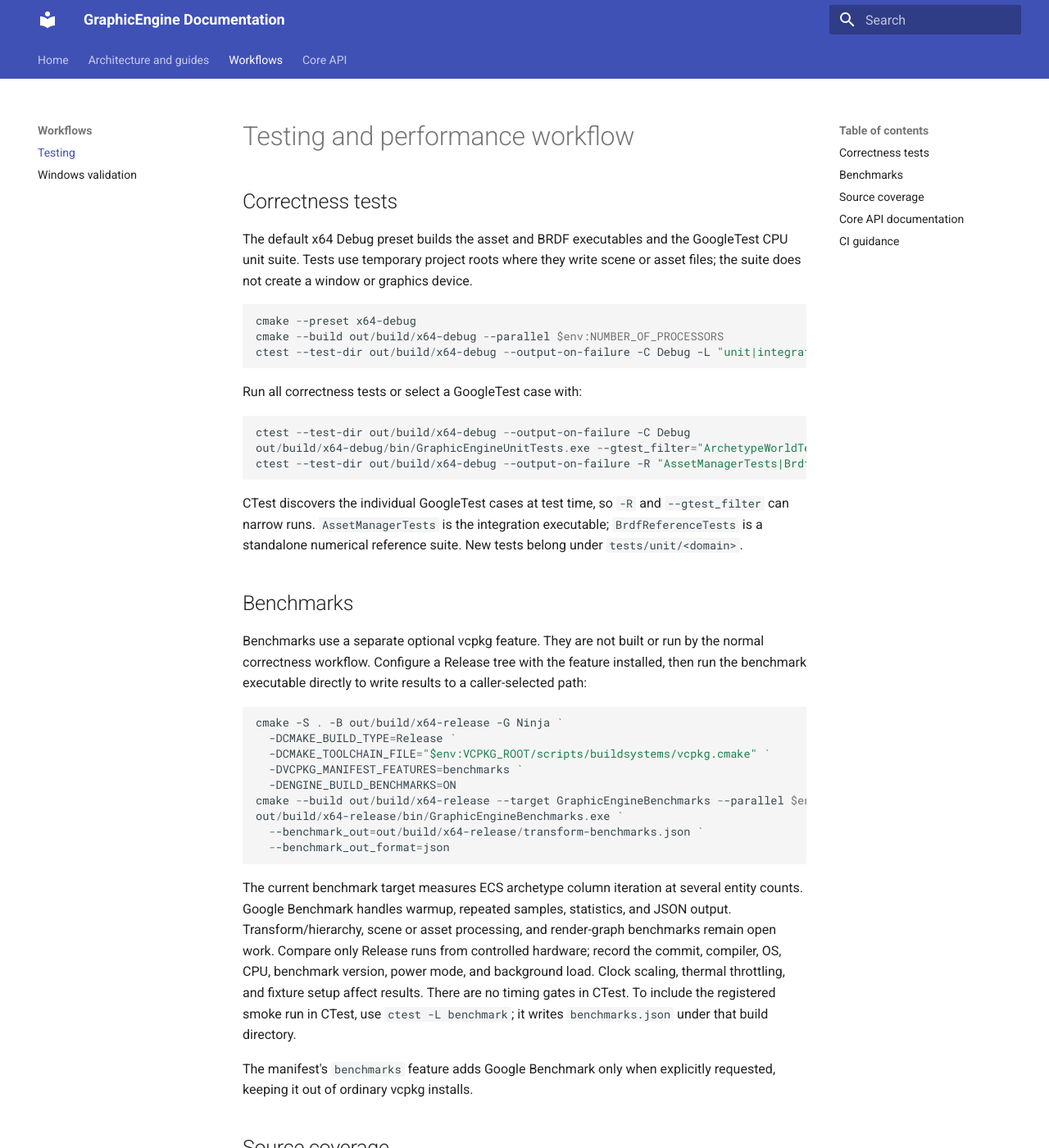
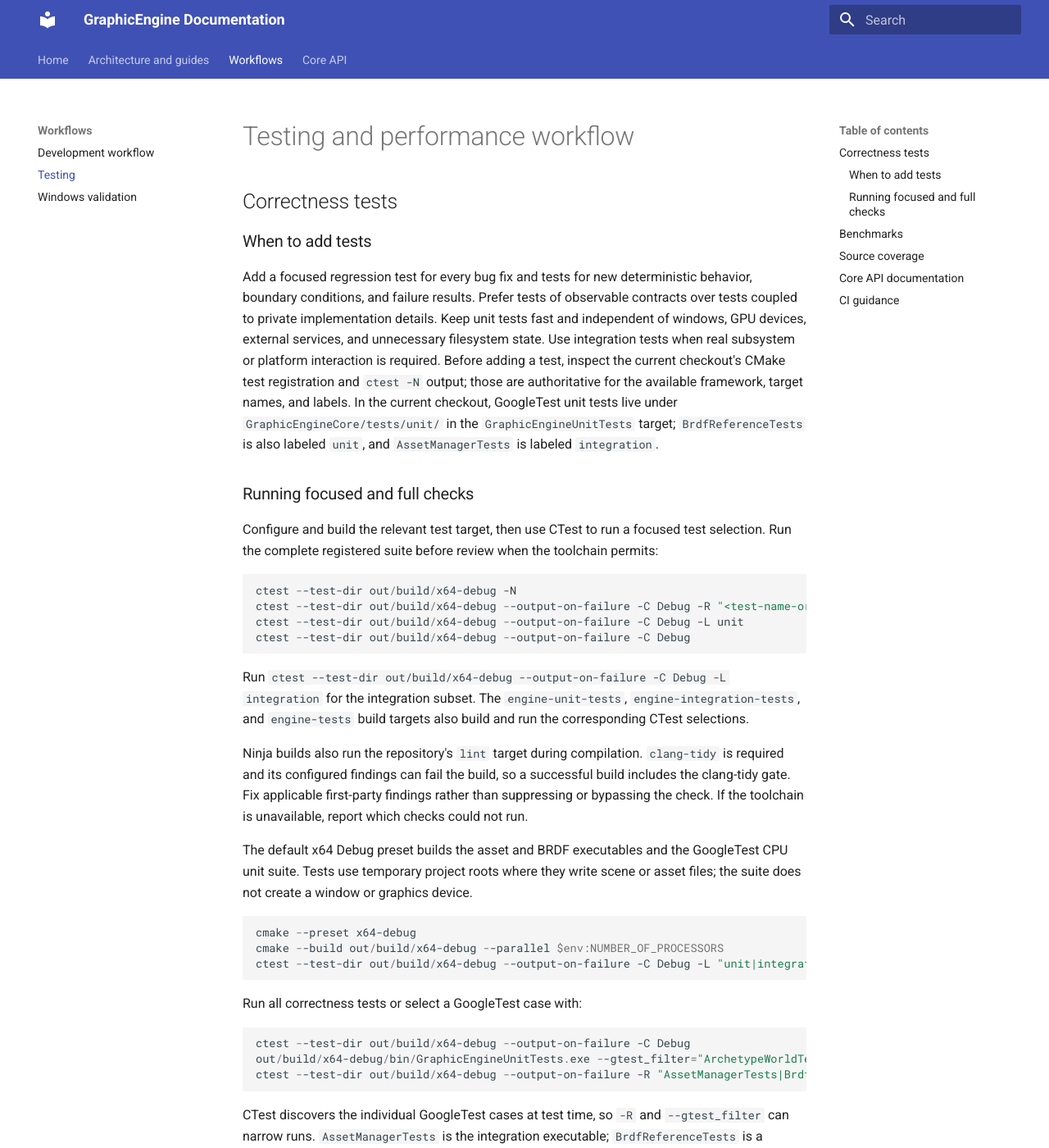
Before and after one commit to JGolaszewski/GrpahicEngine, an MkDocs documentation site: the page built from docs/testing.md, in a window 1280 px wide and 1400 px high. Shown: the whole window at 82% size. Built offline with MkDocs 1.6.1 and Material for MkDocs 9.7.7, drawn with Linux system fonts in a browser that asks for light colours.

Commit message:
docs(workflow): document project, agent, test, and lint process (#2)

````diff
--- a/docs/testing.md
+++ b/docs/testing.md
@@ -1,6 +1,44 @@
 # Testing and performance workflow
 
 ## Correctness tests
+
+### When to add tests
+
+Add a focused regression test for every bug fix and tests for new deterministic
+behavior, boundary conditions, and failure results. Prefer tests of observable
+contracts over tests coupled to private implementation details. Keep unit tests
+fast and independent of windows, GPU devices, external services, and unnecessary
+filesystem state. Use integration tests when real subsystem or platform
+interaction is required. Before adding a test, inspect the current checkout's
+CMake test registration and `ctest -N` output; those are authoritative for the
+available framework, target names, and labels. In the current checkout, GoogleTest
+unit tests live under `GraphicEngineCore/tests/unit/` in the
+`GraphicEngineUnitTests` target; `BrdfReferenceTests` is also labeled `unit`,
+and `AssetManagerTests` is labeled `integration`.
+
+### Running focused and full checks
+
+Configure and build the relevant test target, then use CTest to run a focused
+test selection. Run the complete registered suite before review when the
+toolchain permits:
+
+```powershell
+ctest --test-dir out/build/x64-debug -N
+ctest --test-dir out/build/x64-debug --output-on-failure -C Debug -R "<test-name-or-pattern>"
+ctest --test-dir out/build/x64-debug --output-on-failure -C Debug -L unit
+ctest --test-dir out/build/x64-debug --output-on-failure -C Debug
+```
+
+Run `ctest --test-dir out/build/x64-debug --output-on-failure -C Debug -L integration`
+for the integration subset. The `engine-unit-tests`,
+`engine-integration-tests`, and `engine-tests` build targets also build and run
+the corresponding CTest selections.
+
+Ninja builds also run the repository's `lint` target during compilation.
+`clang-tidy` is required and its configured findings can fail the build, so a
+successful build includes the clang-tidy gate. Fix applicable first-party
+findings rather than suppressing or bypassing the check. If the toolchain is
+unavailable, report which checks could not run.
 
 The default x64 Debug preset builds the asset and BRDF executables and the GoogleTest
 CPU unit suite. Tests use temporary project roots where they write scene or asset
--- a/mkdocs.yml
+++ b/mkdocs.yml
@@ -40,6 +40,7 @@
       - Rendering:
           - Shadows: rendering/shadows.md
   - Workflows:
+      - Development workflow: development-workflow.md
       - Testing: testing.md
       - Windows validation: validation/windows.md
   - Core API: api-reference.md
````
Also changed, not shown: AGENTS.md (added, +84 -0 lines), docs/development-workflow.md (added, +84 -0 lines), 1 other file.
